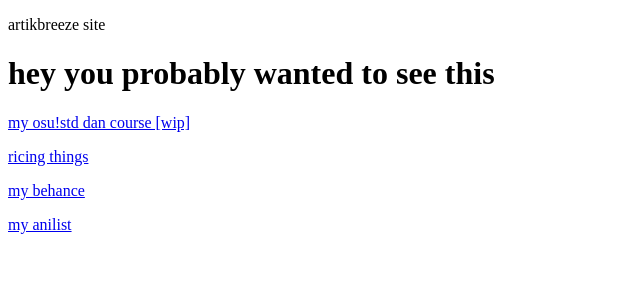
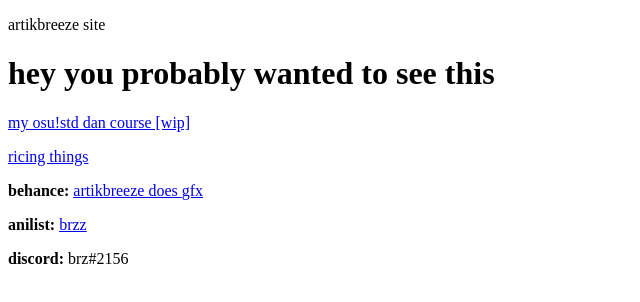
Before and after one commit to atkbrz/atkbrz.github.io, a plain HTML site: page index.html in a window 1280 px wide. Shown: the whole page, without its empty margins (0-640 px from the left). Drawn offline with Linux system fonts and the light colour scheme.

Commit message:
Update index.html

```diff
--- a/index.html
+++ b/index.html
@@ -5,7 +5,8 @@
   <h1>hey you probably wanted to see this</h1>
   <p><a href="https://docs.google.com/spreadsheets/d/1gcAsIZmHKKb-OOOvQjBU78KKXne_m0Jtr8RGyxbjyzo/edit?usp=sharing" target="_blank">my osu!std dan course [wip]</a></p>
   <p><a href="https://github.com/atkbrz/other-rices" target="_blank">ricing things</a></p>
-  <p><a href="https://www.behance.net/artikbreeze" target="_blank">my behance</a></p>
-  <p><a href="https://anilist.co/user/brzz/" target="_blank">my anilist</a></p>
+  <p><strong>behance:</strong> <a href="https://www.behance.net/artikbreeze" target="_blank">artikbreeze does </a><a href="https://www.behance.net/artikbreeze" target="_blank">gfx</a></p>
+  <p><strong>anilist:</strong> <a href="https://anilist.co/user/brzz/" target="_blank">brzz</a></p>
+  <p><strong>discord:</strong> brz#2156</p>
 </body>
 </html>
```
